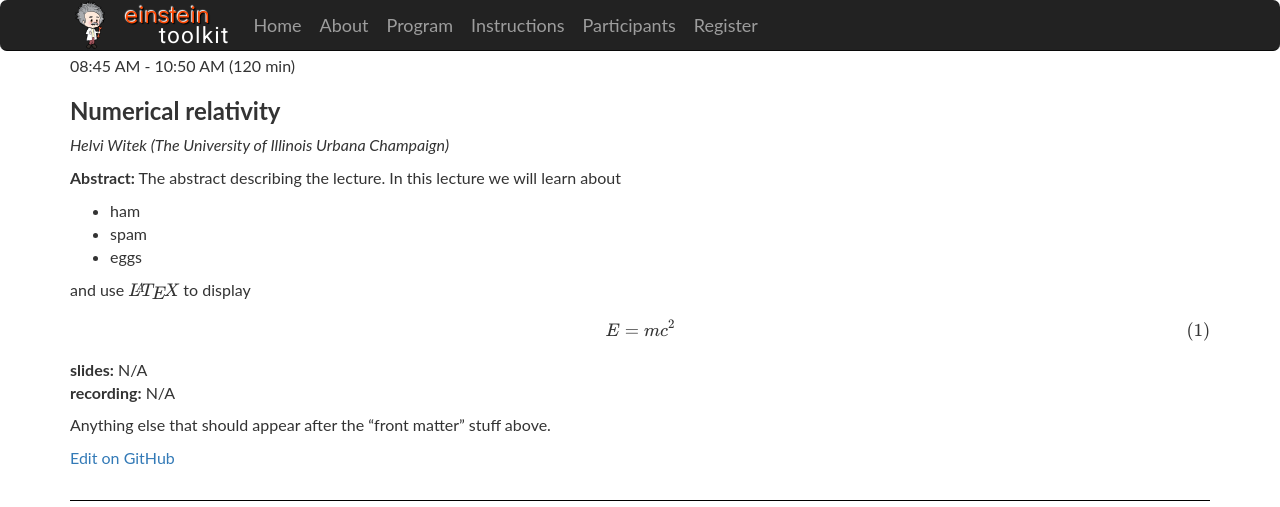
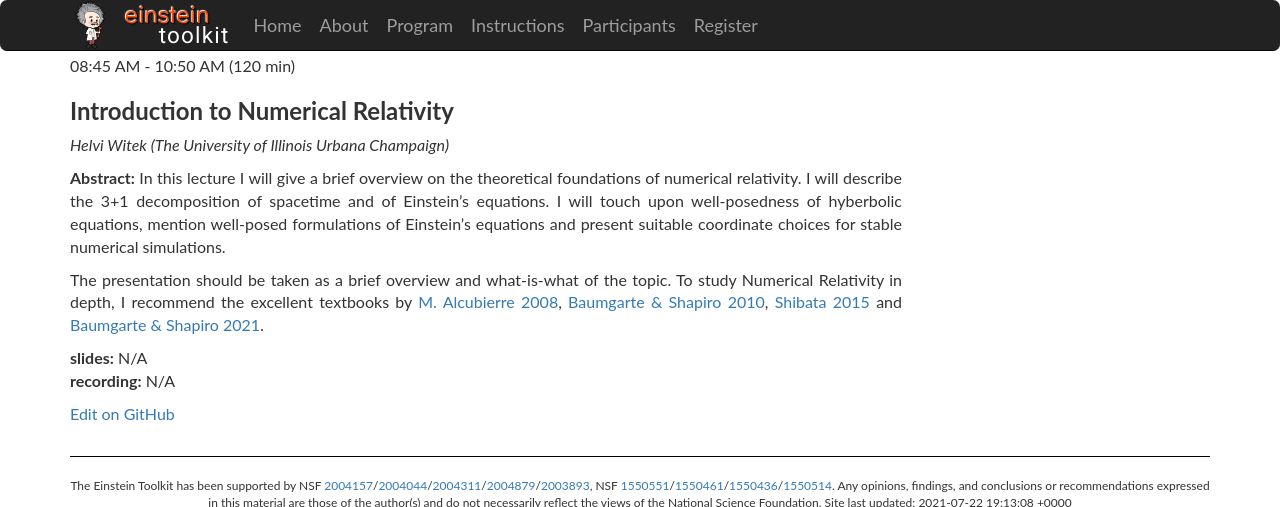
Before and after one commit to EinsteinToolkit/et2021uiuc, a Jekyll site: the page built from _lectures/07-HelviWitek/index.md, in a window 1280 px wide, cut to the strip 0-507 px from the top of the page. Built offline with Jekyll 4.4.1, drawn with Linux system fonts in a browser that asks for light colours; formulas are drawn with MathJax 3.

Commit message:
program: add title and abstract for Numerical Relativity

```diff
--- a/_lectures/07-HelviWitek/index.md
+++ b/_lectures/07-HelviWitek/index.md
@@ -1,7 +1,7 @@
 ---
 layout: default
 usemathjax: true
-title: "Numerical relativity"
+title: "Introduction to Numerical Relativity"
 author: Helvi Witek
 institution: The University of Illinois Urbana Champaign
 # updload your slides as slides.pdf
@@ -14,25 +14,17 @@ institution: The University of Illinois Urbana Champaign
 {% include base.html %}
 
 {%-capture abstract-%}
-The abstract describing the lecture. In this lecture we will learn about
+ In this lecture I will give a brief overview on the theoretical foundations of numerical relativity. I will describe the 3+1 decomposition of spacetime and of Einstein's equations. I will touch upon well-posedness of hyberbolic equations, mention well-posed formulations of Einstein's equations and present suitable coordinate choices for stable numerical simulations.
 
-* ham
-* spam
-* eggs
-
-and use $$\LaTeX$$ to display
-
-$$
-\begin{equation}
-E = m c^2
-\end{equation}
-$$
+The presentation should be taken as a brief overview and what-is-what of the topic. To study Numerical Relativity in depth, I recommend the excellent textbooks by
+[M. Alcubierre 2008](https://i-share-uiu.primo.exlibrisgroup.com/permalink/01CARLI_UIU/gpjosq/alma99763099712205899),
+[Baumgarte & Shapiro 2010](https://i-share-uiu.primo.exlibrisgroup.com/permalink/01CARLI_UIU/gpjosq/alma99895384312205899),
+[Shibata 2015](https://i-share-uiu.primo.exlibrisgroup.com/permalink/01CARLI_UIU/gpjosq/alma99796368012205899) and
+[Baumgarte & Shapiro 2021](https://i-share-uiu.primo.exlibrisgroup.com/permalink/01CARLI_UIU/gpjosq/alma99954855400705899).
 {%-endcapture-%}
 
 <div class="col-xs-12" markdown="1">
 {% include lecture.md abstract=abstract %}
 
-Anything else that should appear after the "front matter" stuff above.
-
 [Edit on GitHub](https://github.com/EinsteinToolkit/et2021uiuc/edit/master/{{page.path}})
 </div>
```
